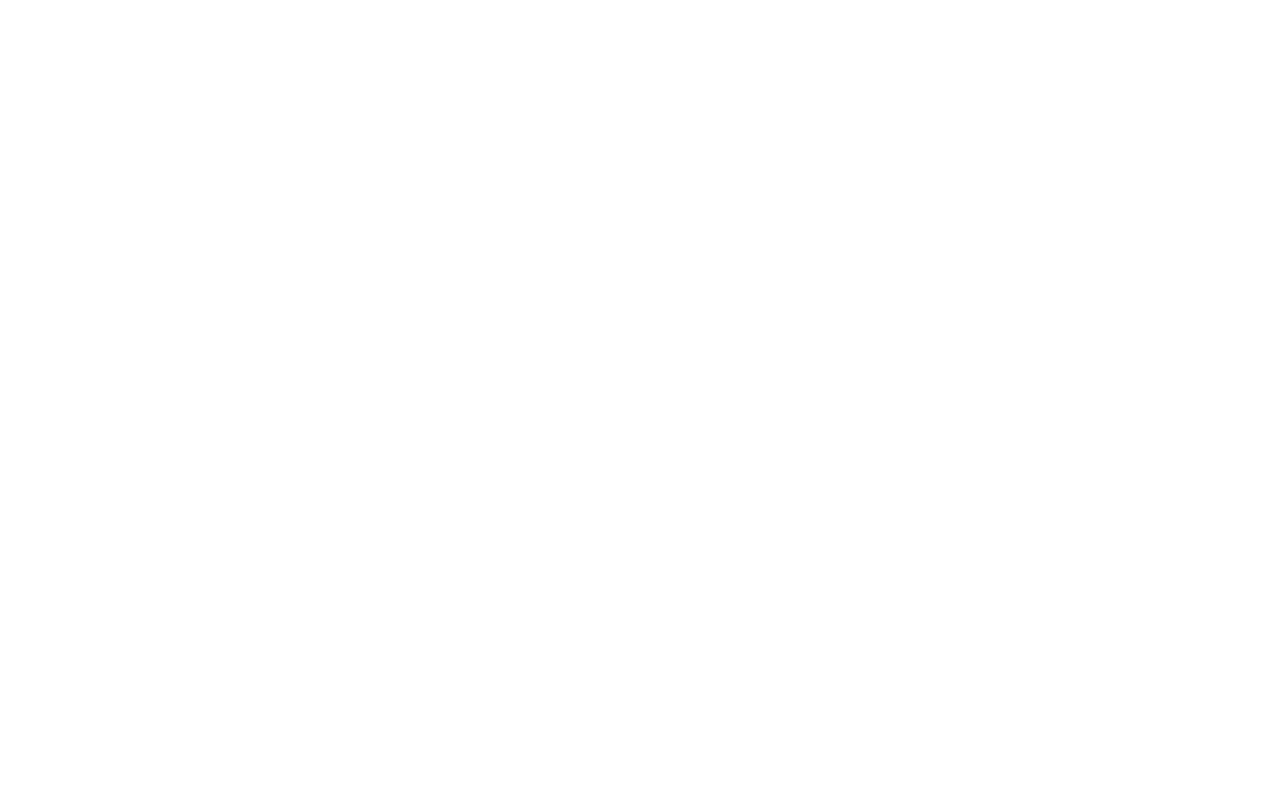
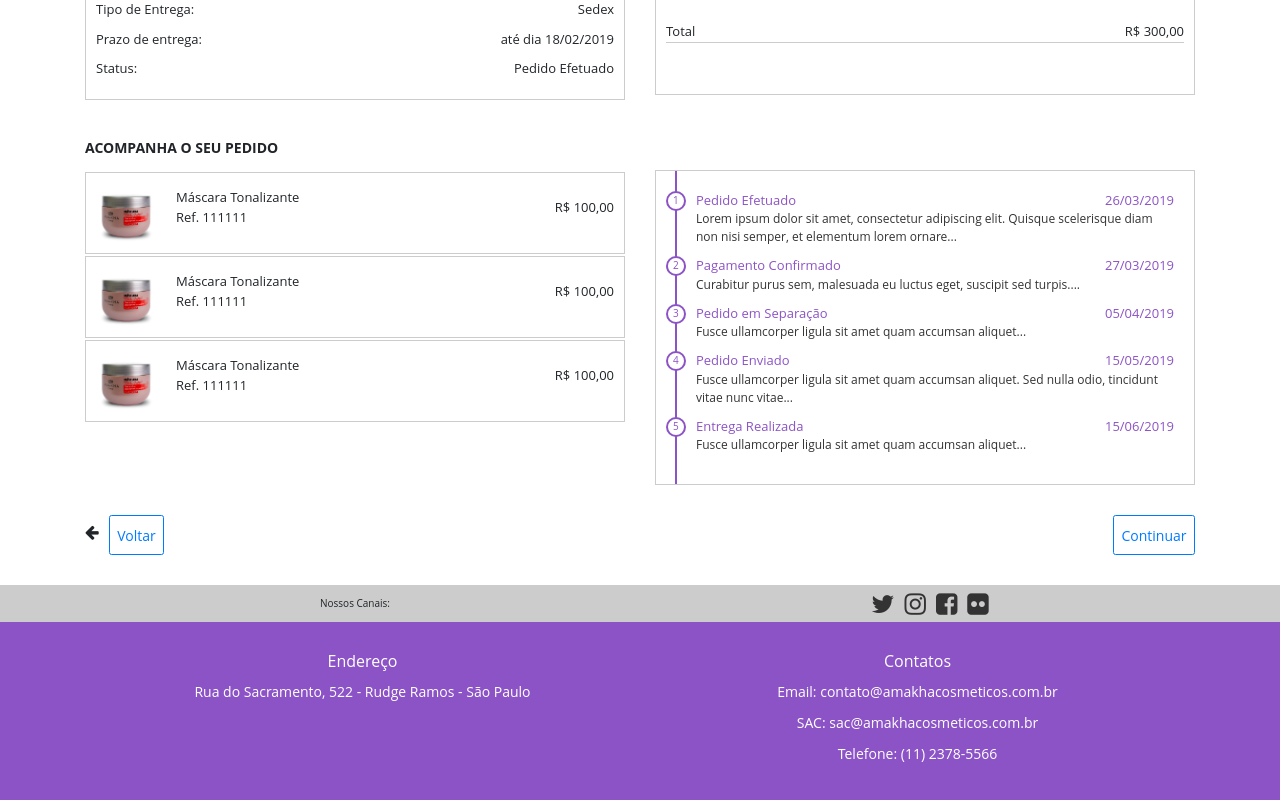
Before and after one commit to furukawa1980/loja-amakha, an Angular app: page /OrderRequestComponent in a window 1280 px wide. Before the commit this address led to /. Shown: the part 494-1294 px from the top of the page. Before the commit the page ends 800 px from the top, so only its background shows below. Built offline with nearby package versions, Linux system fonts and the light colour scheme.

Commit message:
Payment Update

```diff
--- a/src/app/app.routes.ts
+++ b/src/app/app.routes.ts
@@ -11,6 +11,6 @@
     {path: 'HomeComponent', component: HomeComponent},
     {path: 'ShoppingCartComponent', component: ShoppingCartComponent},
     {path: 'ShippingDeliveryComponent', component: ShippingDeliveryComponent},
-    {path: 'PaymentComponent', component: PaymentComponent},
-    {path: '', component: OrderRequestComponent}
+    {path: '', component: PaymentComponent},
+    {path: 'OrderRequestComponent', component: OrderRequestComponent}
 ]
--- a/src/app/order-request/order-request.component.html
+++ b/src/app/order-request/order-request.component.html
@@ -62,23 +62,42 @@
                         </div>
                     </article>
 
-                    <ul class="timeline col-12 col-md-6">
+                    <article class="timeline-wrap col-12 col-md-6">
+                        <nav class="col-12">
+                            <ul class="timeline no-gutters col-12">
                                 <li>
-                            <a target="_blank" href="https://www.totoprayogo.com/#">Pedido Efetuado</a>
+                                    <label>1</label>
+                                    <a href="#" target="_blank">Pedido Efetuado</a>
                                     <a href="#" class="float-right">26/03/2019</a>
-                            <p>Lorem ipsum dolor sit amet, consectetur adipiscing elit. Quisque scelerisque diam non nisi semper, et elementum lorem ornare. Maecenas placerat facilisis mollis. Duis sagittis ligula in sodales vehicula....</p>
+                                    <p>Lorem ipsum dolor sit amet, consectetur adipiscing elit. Quisque scelerisque diam non nisi semper, et elementum lorem ornare...</p>
                                 </li>
                                 <li>
+                                    <label>2</label>
                                     <a href="#">Pagamento Confirmado</a>
                                     <a href="#" class="float-right">27/03/2019</a>
-                            <p>Curabitur purus sem, malesuada eu luctus eget, suscipit sed turpis. Nam pellentesque felis vitae justo accumsan, sed semper nisi sollicitudin...</p>
+                                    <p>Curabitur purus sem, malesuada eu luctus eget, suscipit sed turpis....</p>
                                 </li>
                                 <li>
+                                    <label>3</label>
                                     <a href="#">Pedido em Separação</a>
                                     <a href="#" class="float-right">05/04/2019</a>
-                            <p>Fusce ullamcorper ligula sit amet quam accumsan aliquet. Sed nulla odio, tincidunt vitae nunc vitae, mollis pharetra velit. Sed nec tempor nibh...</p>
+                                    <p>Fusce ullamcorper ligula sit amet quam accumsan aliquet...</p>
+                                </li>
+                                <li>
+                                    <label>4</label>
+                                    <a href="#">Pedido Enviado</a>
+                                    <a href="#" class="float-right">15/05/2019</a>
+                                    <p>Fusce ullamcorper ligula sit amet quam accumsan aliquet. Sed nulla odio, tincidunt vitae nunc vitae...</p>
+                                </li>
+                                <li>
+                                    <label>5</label>
+                                    <a href="#">Entrega Realizada</a>
+                                    <a href="#" class="float-right">15/06/2019</a>
+                                    <p>Fusce ullamcorper ligula sit amet quam accumsan aliquet...</p>
                                 </li>
                             </ul>
+                        </nav>
+                    </article>
 
                 </section>
 
--- a/src/app/payment/payment.component.html
+++ b/src/app/payment/payment.component.html
@@ -47,7 +47,7 @@
                     <h2 class="titles">Formas de Pagamento</h2>
                 </section>
 
-                 <app-tabs></app-tabs>
+                <app-tabs class="col-12"></app-tabs>
 
 
                 <section class="cart-buttons no-gutters col-12">
--- a/src/app/tabs/tabs.component.html
+++ b/src/app/tabs/tabs.component.html
@@ -1,4 +1,4 @@
-<div class="payment-tabs col-12">
+<div class="payment-methods">
 
     <ngb-tabset>
 
@@ -6,20 +6,49 @@
             <ng-template ngbTabTitle>AMK</ng-template>
             <ng-template ngbTabContent>
 
-              <div class="payment-txt col-12">
+                <div class="payment-methods-txt">
                     <p>Você possui 1000 AMK´s</p>
                     <p>Selecione os produtos que deseja trocar por AMK´s</p>
                 </div>
-              <div class="payment-tabs-content col-12">
-                  <article class="cart-products col-12">
-                      <div class="d-flex align-items-center col-10">
+
+                <div class="payment-methods-products">
+
+                    <article class="p-m-product col-12 col-md-6 pl-md-0">
+                        <div class="p-m-p-content col-12">
                             <img src="assets/images/store/img-product.png">
-                        <p>Máscara Tonalizante<span>R$ 100,00</span></p>
+                            <p>Máscara Tonalizante<span>Ref. 111111F</span></p>
+                            <div class="btn-group">
+                                <button class="btn btn-secondary"><i class="fa fa-minus"></i></button>
+                                <button class="btn btn-secondary">2</button>
+                                <button class="btn btn-secondary"><i class="fa fa-plus"></i></button>
                             </div>
-                      <div class="d-flex align-items-center flex-row-reverse col-2">
-                        <input type="text" class="form-control" value="1">
                         </div>
                     </article>
+
+                    <article class="p-m-product col-12 col-md-6 pr-md-0">
+                        <div class="p-m-p-content col-12">
+                            <img src="assets/images/store/img-product.png">
+                            <p>Máscara Tonalizante<span>Ref. 111111F</span></p>
+                            <div class="btn-group">
+                                <button class="btn btn-secondary"><i class="fa fa-minus"></i></button>
+                                <button class="btn btn-secondary">2</button>
+                                <button class="btn btn-secondary"><i class="fa fa-plus"></i></button>
+                            </div>
+                        </div>
+                    </article>
+
+                    <article class="p-m-product col-12 col-md-6 pl-md-0">
+                        <div class="p-m-p-content col-12">
+                            <img src="assets/images/store/img-product.png">
+                            <p>Máscara Tonalizante<span>Ref. 111111F</span></p>
+                            <div class="btn-group">
+                                <button class="btn btn-secondary"><i class="fa fa-minus"></i></button>
+                                <button class="btn btn-secondary">2</button>
+                                <button class="btn btn-secondary"><i class="fa fa-plus"></i></button>
+                            </div>
+                        </div>
+                    </article>
+
                 </div>
 
             </ng-template>
--- a/src/assets/order-request.scss
+++ b/src/assets/order-request.scss
@@ -43,35 +43,55 @@
 				}
 		}
 
-		ul.timeline {
+		.timeline-wrap {
+        padding: 0;
+				margin: 0;
+				margin-top: 30px;
+				.timeline {
+						border:1px solid #ccc;
+						position: relative;
+						padding:20px;
+						li {
+								margin: 0;
+								padding-left: 20px;
 								list-style-type: none;
-    margin-top:30px;
+								position: relative;
+								label {
+										position:absolute;
+										top:2px;
+										left:-3px;
+										color:lighten(rebeccapurple, 15%);
+										z-index: 99;}
+								a {
+									color: lighten(rebeccapurple, 15%);
+									font-size:13px;
 								}
-		ul.timeline:before {
-				content: ' ';
-				background: #d4d9df;
-				display: inline-block;
-				position: absolute;
-				left: 29px;
-				width: 2px;
-				height: 100%;
-				z-index: 400;
+								p {font-size:12px; color:#333;}
 						}
-		ul.timeline > li {
-				margin: 20px 0;
-				padding-left: 20px;
-		}
-		ul.timeline > li:before {
+						li:before {
 								content: ' ';
 								background: white;
 								display: inline-block;
 								position: absolute;
 								border-radius: 50%;
-				border: 3px solid #22c0e8;
-				left: 20px;
+								border: 2px solid lighten(rebeccapurple, 15%);
+								left: -10px;
 								width: 20px;
 								height: 20px;
-				z-index: 400;
+								z-index: 9;
+						}
+				}
+				.timeline:before {
+						content: ' ';
+						background: lighten(rebeccapurple, 15%);
+						display: inline-block;
+						position: absolute;
+						top:0;
+						left: 19px;
+						width: 2px;
+						height: 100%;
+						z-index: 9;
+				}
 		}
 
 }
@@ -88,5 +108,14 @@
 								}
 						}
 				}
+				.accompany-your-order {
+					margin-top: 20px;
+				}
+				.timeline-wrap {
+						margin-top: 20px;
+						.timeline {
+								margin-top:30px;
 						}
 				}
+		}
+}
--- a/src/assets/shipping-delivery.scss
+++ b/src/assets/shipping-delivery.scss
@@ -1,11 +1,3 @@
-.content {
-	display: $display-flex;
-	min-height: 100vh;
-	@include spaces(padding, bottom, $thirty);
-	.main {
-        display: $display-flex;
-        flex-wrap:wrap;
-        flex: 1;
 .shipping-options {
     @include spaces(margin, top, $thirty);
         h3 {font-size:14px;}
@@ -27,6 +19,3 @@
         }
     }
 }
-    }
-
-}
--- a/src/assets/shopping-cart.scss
+++ b/src/assets/shopping-cart.scss
@@ -1,10 +1,4 @@
-.content {
-	display: $display-flex;
-	min-height: 100vh;
-	@include spaces(padding, bottom, $thirty);
-	.main {
-		display: $display-flex;
-		flex: 1;
+
 		#breadcrumb {
 			background: lighten(rebeccapurple, 15%);
 			order: -2;
@@ -76,15 +70,10 @@
 			}
 		}
 
-	}
-
-}
 
 @media only screen and (min-width: 992px) {
 
-	.content {
 
-		.main {
 
 			.cart-steps-wrap {
 				display:flex;
@@ -143,8 +132,4 @@
 				}
 			}
 
-		}
-
-	}
-
 }
--- a/src/assets/variables.scss
+++ b/src/assets/variables.scss
@@ -63,7 +63,12 @@
 @mixin titles($color, $size, $border-bottom) {
     color: $color;
     font-size: $size;
-	border-bottom: $border-bottom;
+		border-bottom: $border-bottom;
+}
+
+@mixin no-padding($padding-right: 0, $padding-left: 0) {
+		padding-right: $padding-right;
+		padding-left: $padding-left
 }
 
 @mixin default-text {
```
Also changed, not shown: src/assets/payment.scss (+54 -30 lines), src/app/shipping-delivery/shipping-delivery.component.html (line endings or trailing spaces), 1 other file (tests, documents, lock files or other folders). Lines whose indentation alone changed are shown as unchanged.
